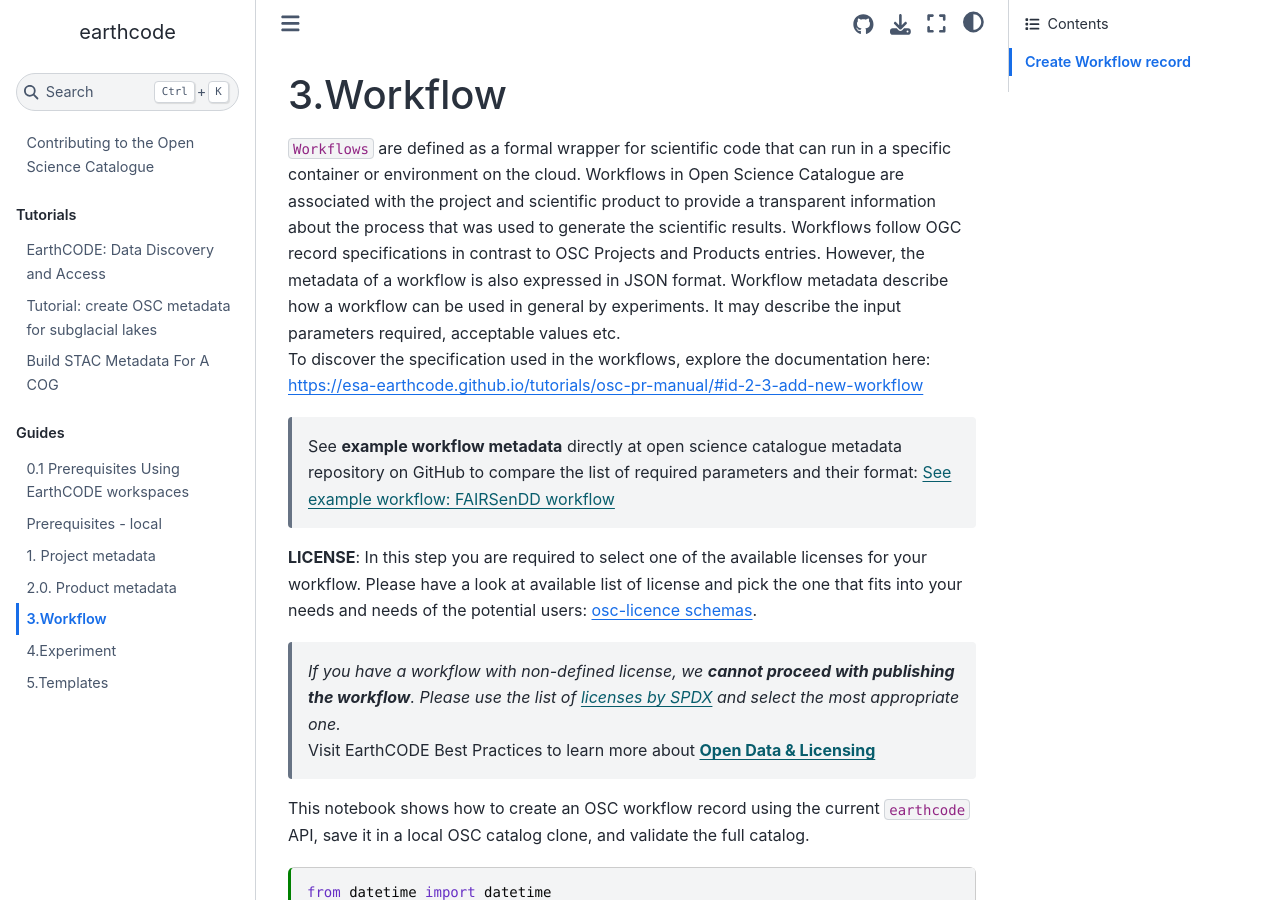
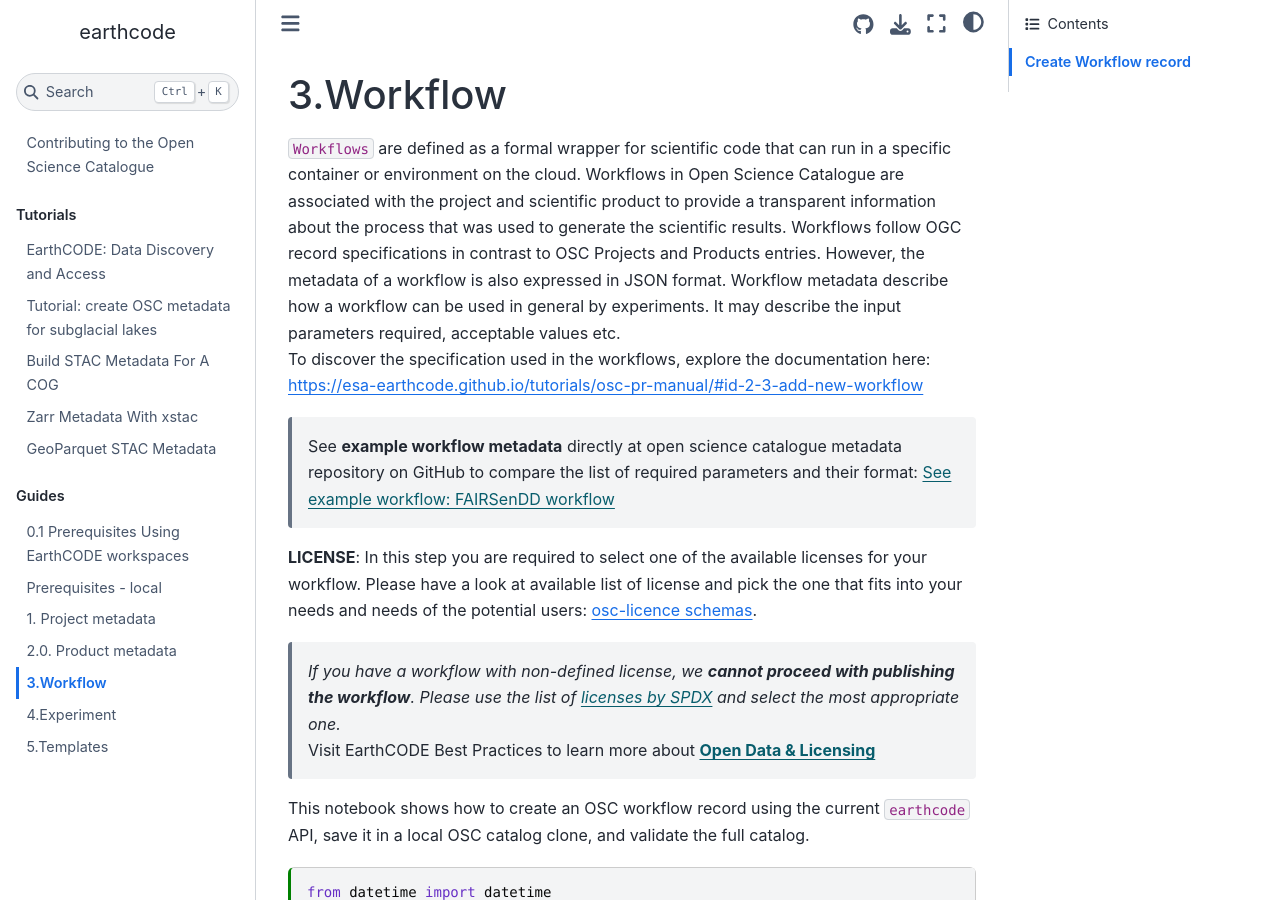
Before and after one commit to ESA-EarthCODE/earthcode-library, a Jupyter Book: the page built from docs/guides/3.Workflow.ipynb, in a window 1280 px wide and 900 px high. Built offline with Jupyter Book 1.0.4 settings and Sphinx 7.4.7 and the Sphinx Book theme 1.1.4, drawn with Linux system fonts in a browser that asks for light colours; pages that are not in the unit, such as notebooks, are missing from menus; some of the changed lines change nothing that is shown.

Commit message:
fixing toc

```diff
--- a/_toc.yml
+++ b/_toc.yml
@@ -6,8 +6,8 @@
       - file: docs/tutorials/earthcode_data_discovery
       - file: docs/tutorials/end_to_end_subglacial_lakes
       - file: docs/tutorials/cog_file_metadata_creation
-      - file: docs/tutorials/zarr_file_metadata_creation
-      - file: docs/tutorials/parquet_file_metadata_creation
+      - file: docs/tutorials/zarr_file_metadata
+      - file: docs/tutorials/parquet_file_metadata
   - caption: Guides
     chapters:
       - file: docs/guides/0.Prerequisites-EarthCODE-Workspaces
```
